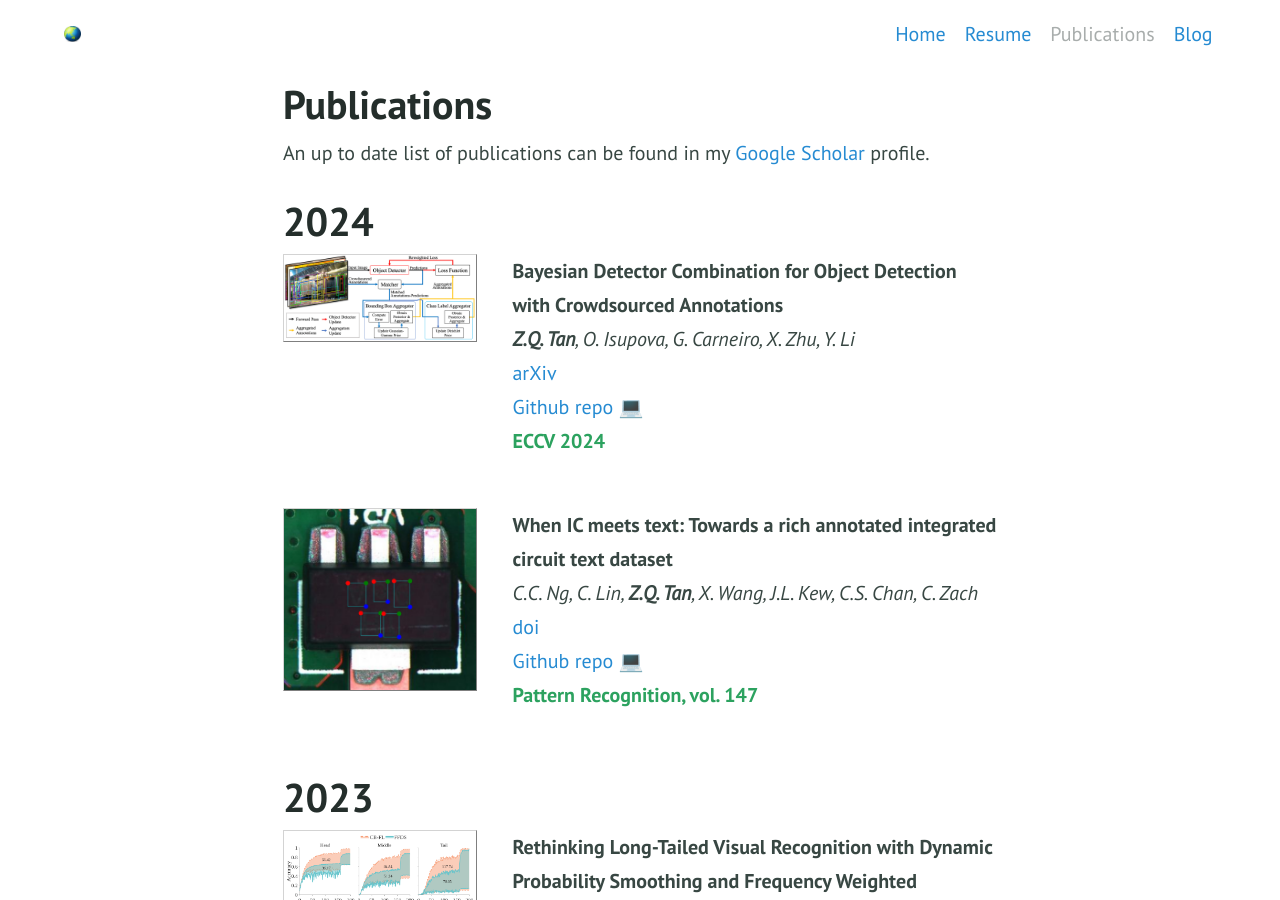
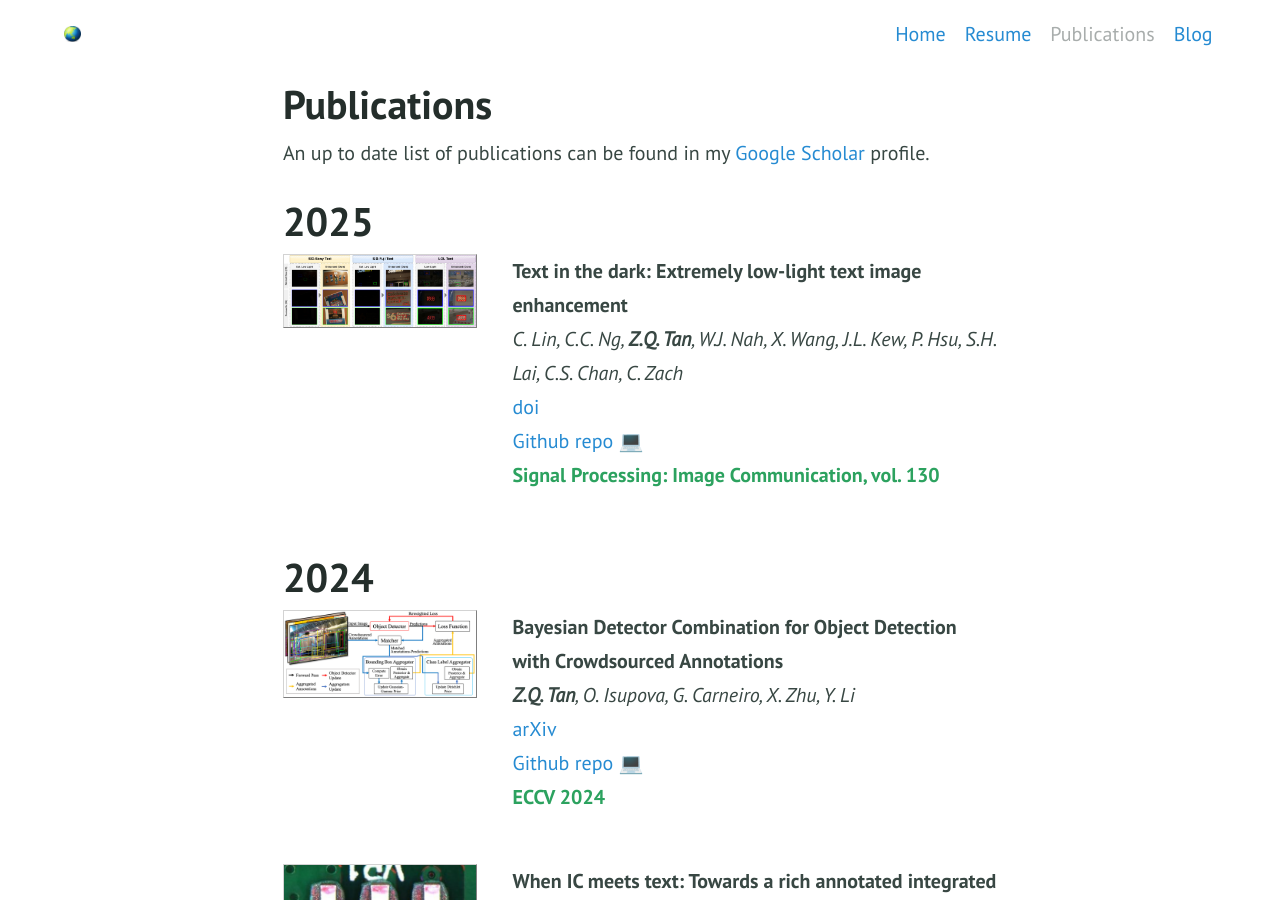
Before and after one commit to zhiqin1998/zhiqin1998.github.io, a Jekyll site: the page built from publications.md, in a window 1280 px wide and 900 px high. Built offline with Jekyll 4.4.1, drawn with Linux system fonts in a browser that asks for light colours.

Commit message:
nov. 2024 update

```diff
--- a/publications.md
+++ b/publications.md
@@ -4,6 +4,32 @@ layout: page
 ---
 
 An up to date list of publications can be found in my [Google Scholar](https://scholar.google.com/citations?user=YEwTuToAAAAJ){:target="_blank"} profile.
+
+
+# 2025
+<div style="display:flex;">
+
+  <div style="flex:1; padding-right:5%">
+    <img src="{{ site.url }}/imgs/paper-icons/2025-text_in_dark.jpg" style="align:left; border: 1px solid #d3d3d3; border-style: outset;">
+  </div>
+
+  <div style="flex:2.5;">
+    <b style="font-size: 100%;">Text in the dark: Extremely low-light text image enhancement</b><br>
+
+    <i>C. Lin, C.C. Ng, <b>Z.Q. Tan</b>, W.J. Nah, X. Wang, J.L. Kew, P. Hsu, S.H. Lai, C.S. Chan, C. Zach</i><br>
+
+    <a href="https://doi.org/10.1016/j.image.2024.117222" target="_blank">
+      doi
+    </a><br>
+    <a href="https://github.com/chunchet-ng/Text-in-the-Dark" target="_blank">
+      Github repo 💻
+    </a><br>
+
+    <b style="color:#2ca25f">Signal Processing: Image Communication, vol. 130</b>
+  </div>
+</div>
+
+&nbsp;
 
 
 # 2024
```
Also changed, not shown: resume.md (+2 -2 lines), imgs/paper-icons/2025-text_in_dark.jpg (added), 1 other file.
